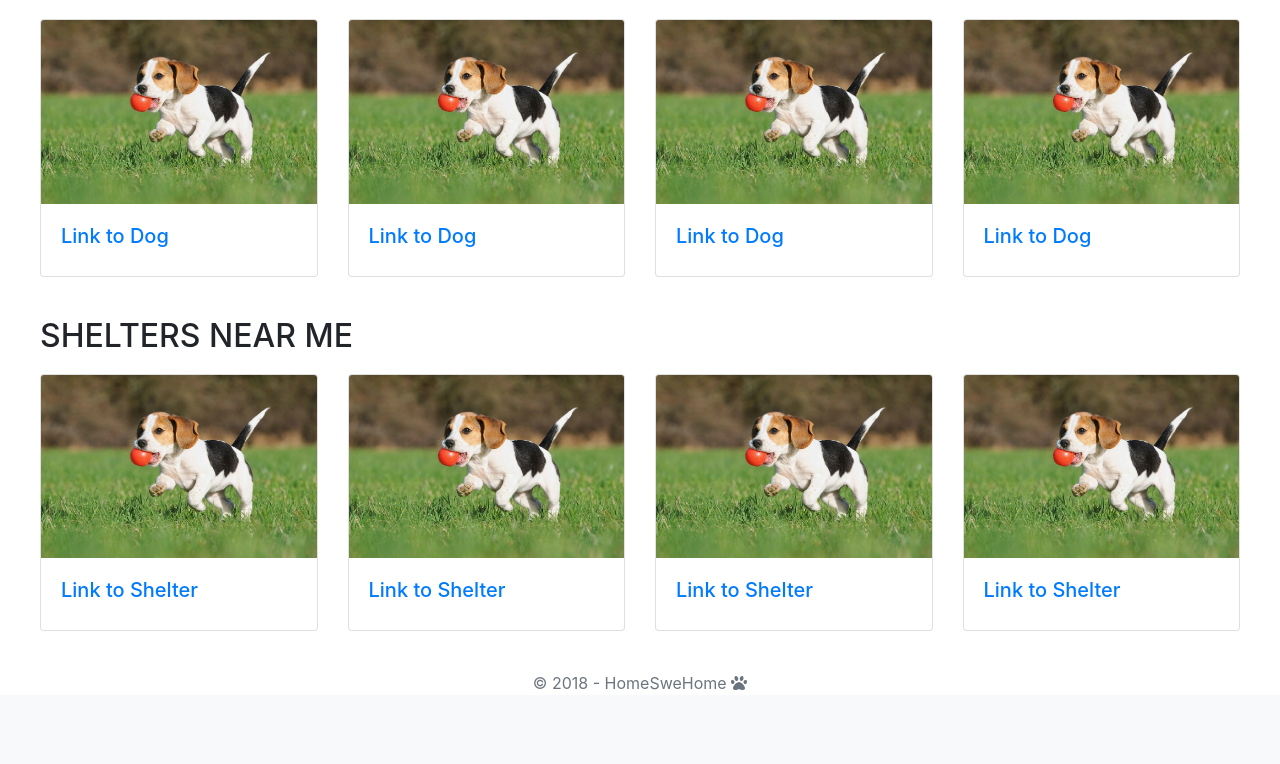
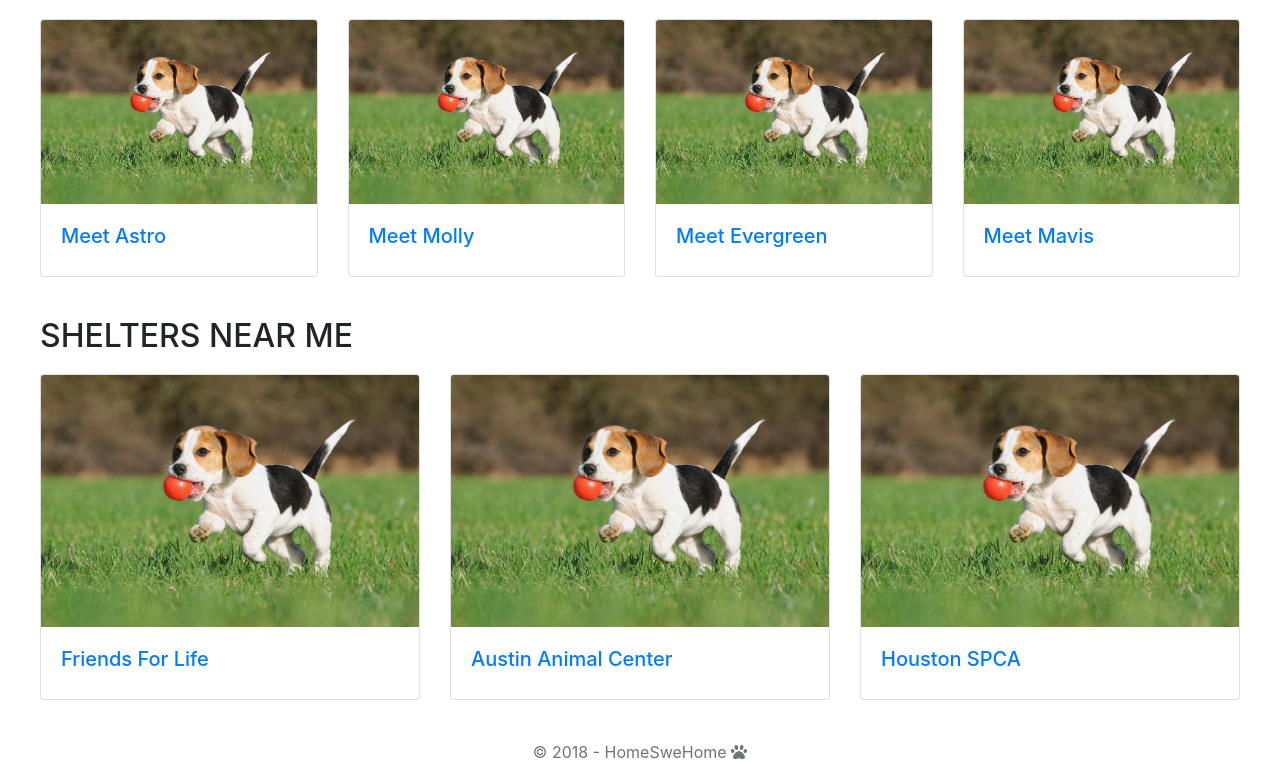
Before and after one commit to TimCoding/HomeSweHome, a Python web app: template server/templates/park_details.html in a window 1280 px wide. Shown: the part 578-1342 px from the top of the page. Before the commit the page ends 1268 px from the top, so only its background shows below. Run offline with Jinja, Linux system fonts and the light colour scheme; the template is opened without the code that fills it, so the values that code supplies are empty; some libraries are stand-ins or nearby versions.

Commit message:
updated cards for park details and shelter details pages

```diff
--- a/server/templates/park_details.html
+++ b/server/templates/park_details.html
@@ -49,28 +49,28 @@
     <div class="card">
     <img class="card-img-top" src="/dog2.jpg" alt="Card image cap">
       <div class="card-body">
-         <a href="/dog_details/0" class="card-link"><h5>Link to Dog</h5></a>
+         <a href="/dog_details/0" class="card-link"><h5>Meet Astro</h5></a>
       </div>
     </div>
 
     <div class="card">
       <img class="card-img-top" src="/dog2.jpg" alt="Card image cap">
       <div class="card-body">
-        <a href="/dog_details/10" class="card-link"><h5>Link to Dog</h5></a>
+        <a href="/dog_details/10" class="card-link"><h5>Meet Molly</h5></a>
       </div>
     </div>
 
     <div class="card">
       <img class="card-img-top" src="/dog2.jpg" alt="Card image cap">
       <div class="card-body">
-        <a href="/dog_details/14" class="card-link"><h5>Link to Dog</h5></a>
+        <a href="/dog_details/14" class="card-link"><h5>Meet Evergreen</h5></a>
       </div>
     </div>
 
     <div class="card">
       <img class="card-img-top" src="/dog2.jpg" alt="Card image cap">
       <div class="card-body">
-        <a href="/dog_details/15" class="card-link"><h5>Link to Dog</h5></a>
+        <a href="/dog_details/15" class="card-link"><h5>Meet Mavis</h5></a>
       </div>
     </div>
   </div>
@@ -87,28 +87,21 @@
     <div class="card">
     <img class="card-img-top" src="/dog2.jpg" alt="Card image cap">
       <div class="card-body">
-         <a href="/shelters/1" class="card-link"><h5>Link to Shelter</h5></a>
+         <a href="/shelters/0" class="card-link"><h5>Friends For Life</h5></a>
       </div>
     </div>
 
     <div class="card">
       <img class="card-img-top" src="/dog2.jpg" alt="Card image cap">
       <div class="card-body">
-        <a href="/shelters/1" class="card-link"><h5>Link to Shelter</h5></a>
+        <a href="/shelters/1" class="card-link"><h5>Austin Animal Center</h5></a>
       </div>
     </div>
 
     <div class="card">
       <img class="card-img-top" src="/dog2.jpg" alt="Card image cap">
       <div class="card-body">
-        <a href="/shelters/1" class="card-link"><h5>Link to Shelter</h5></a>
-      </div>
-    </div>
-
-    <div class="card">
-      <img class="card-img-top" src="/dog2.jpg" alt="Card image cap">
-      <div class="card-body">
-        <a href="/shelters/1" class="card-link"><h5>Link to Shelter</h5></a>
+        <a href="/shelters/2" class="card-link"><h5>Houston SPCA</h5></a>
       </div>
     </div>
   </div>
--- a/server/templates/shelter_details.html
+++ b/server/templates/shelter_details.html
@@ -87,7 +87,7 @@
 				  <div class="card-body">
 				    <h5 class="card-title">Astro</h5>
 				    <p class="card-text"></p>
-				    <a href="/dog_details/0" class="card-link">Look at dog</a>
+				    <a href="/dog_details/0" class="card-link">Meet Astro</a>
 				  </div>
 				</div>
 
@@ -96,7 +96,7 @@
 				  <div class="card-body">
 				    <h5 class="card-title">Molly</h5>
 				    <p class="card-text"></p>
-				    <a href="/dog_details/10" class="card-link">Look at dog</a>
+				    <a href="/dog_details/10" class="card-link">Meet Molly</a>
 				  </div>
 				</div>
 
@@ -105,7 +105,7 @@
 				  <div class="card-body">
 				    <h5 class="card-title">Evergreen</h5>
 				    <p class="card-text"></p>
-				    <a href="/dog_details/14" class="card-link">Look at dog</a>
+				    <a href="/dog_details/14" class="card-link">Meet Evergreen</a>
 				  </div>
 				</div>
 
```
